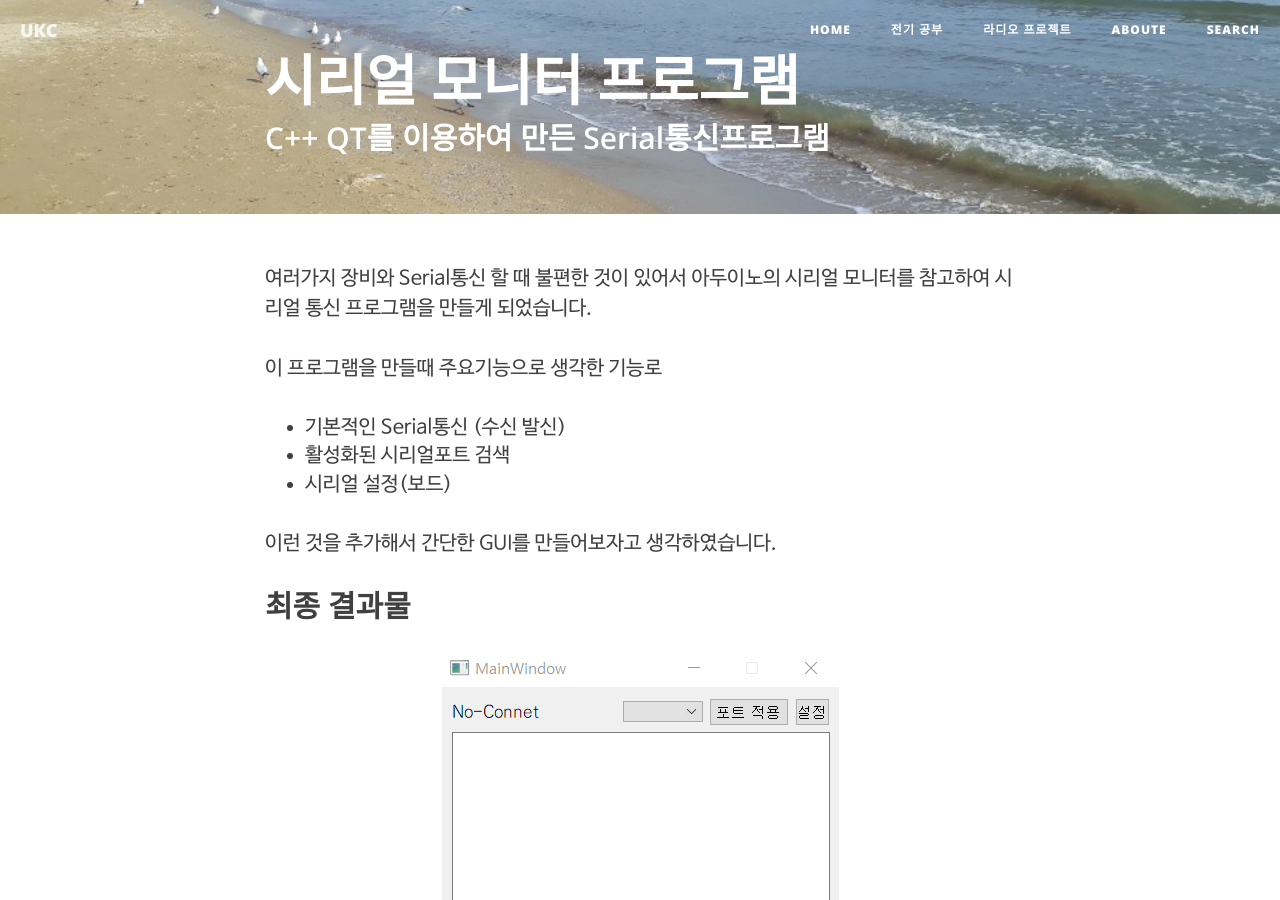
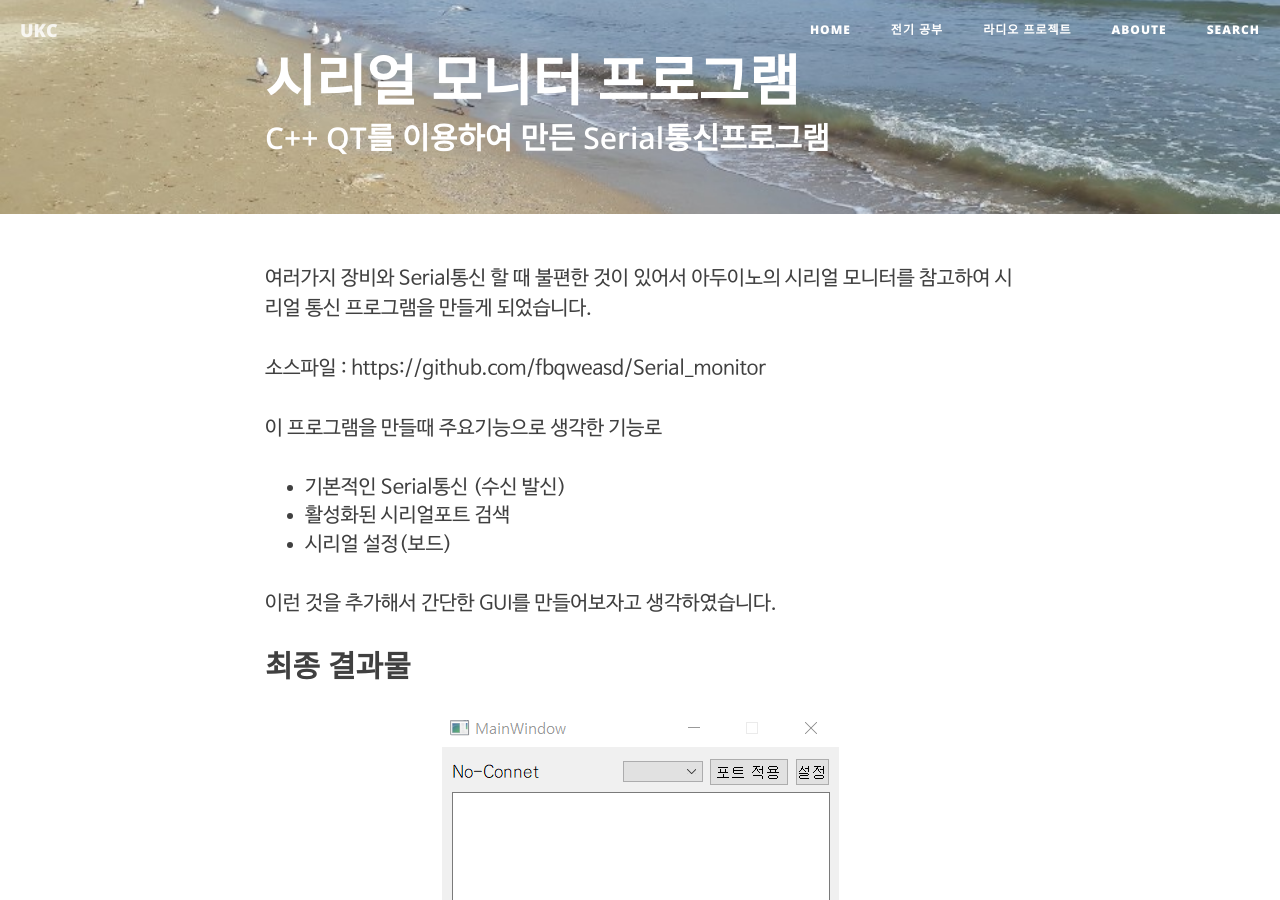
Before and after one commit to fbqweasd/fbqweasd.github.io, a Jekyll site: the page built from _posts/2019-04-29-QT-serial.md, in a window 1280 px wide and 900 px high. Built offline with Jekyll 4.4.1, drawn with Linux system fonts in a browser that asks for light colours; nearby versions of some CDN libraries; comment, search, counter and statistics services are not loaded.

Commit message:
QT post update

```diff
--- a/_posts/2019-04-29-QT-serial.md
+++ b/_posts/2019-04-29-QT-serial.md
@@ -8,6 +8,8 @@ category: 개인공부
 ---
 
 여러가지 장비와 Serial통신 할 때 불편한 것이 있어서 아두이노의 시리얼 모니터를 참고하여 시리얼 통신 프로그램을 만들게 되었습니다.
+
+소스파일 : https://github.com/fbqweasd/Serial_monitor
 
 이 프로그램을 만들때 주요기능으로 생각한 기능로
 
```
